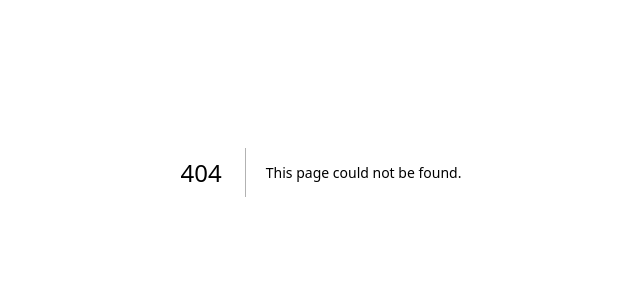
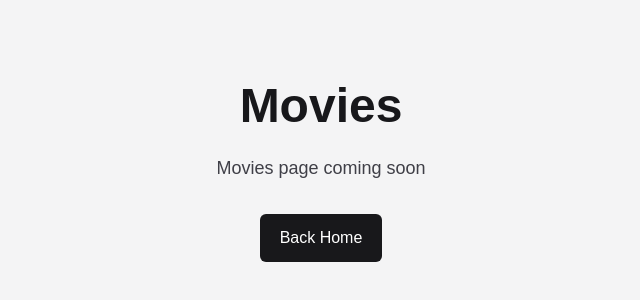
Before and after one commit to joenwoke/flixjn, a Next.js app: page /movies in a window 1280 px wide. Before the commit this address had no page. Shown: the part 228-528 px from the top of the page, without its empty margins (319-959 px from the left). Built offline with nearby package versions, Linux system fonts and the light colour scheme.

Commit message:
Create movies page placeholder

```diff
--- /dev/null
+++ b/src/app/movies/page.tsx
@@ -0,0 +1,19 @@
+import Link from "next/link";
+
+export default function MoviesPage() {
+  return (
+    <main className="flex min-h-screen flex-col items-center justify-center bg-zinc-100 px-6 py-16 text-center">
+      <div className="max-w-xl">
+        <h1 className="text-5xl font-bold text-zinc-900">Movies</h1>
+        <p className="mt-6 text-lg text-zinc-700">Movies page coming soon</p>
+
+        <Link
+          href="/"
+          className="mt-8 inline-block rounded-md bg-zinc-900 px-5 py-3 font-medium text-white hover:bg-zinc-700"
+        >
+          Back Home
+        </Link>
+      </div>
+    </main>
+  );
+}
```
